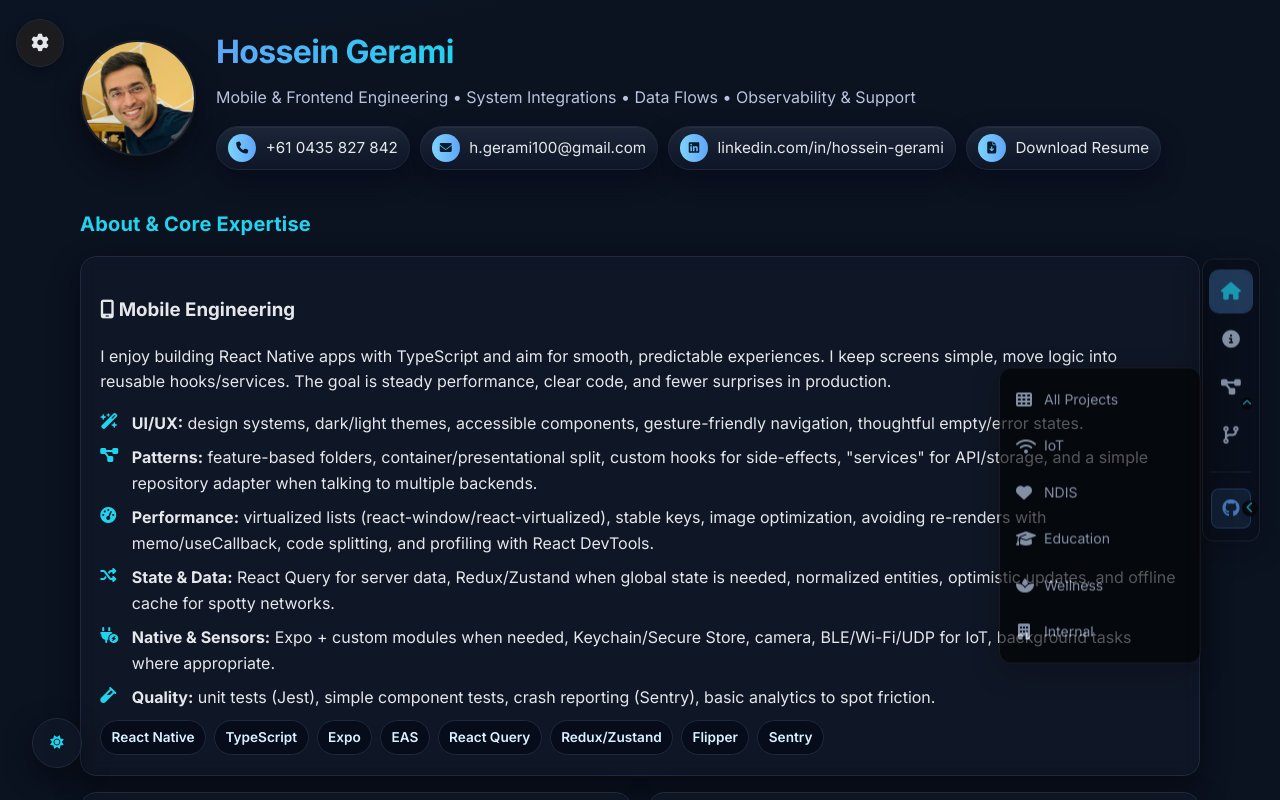
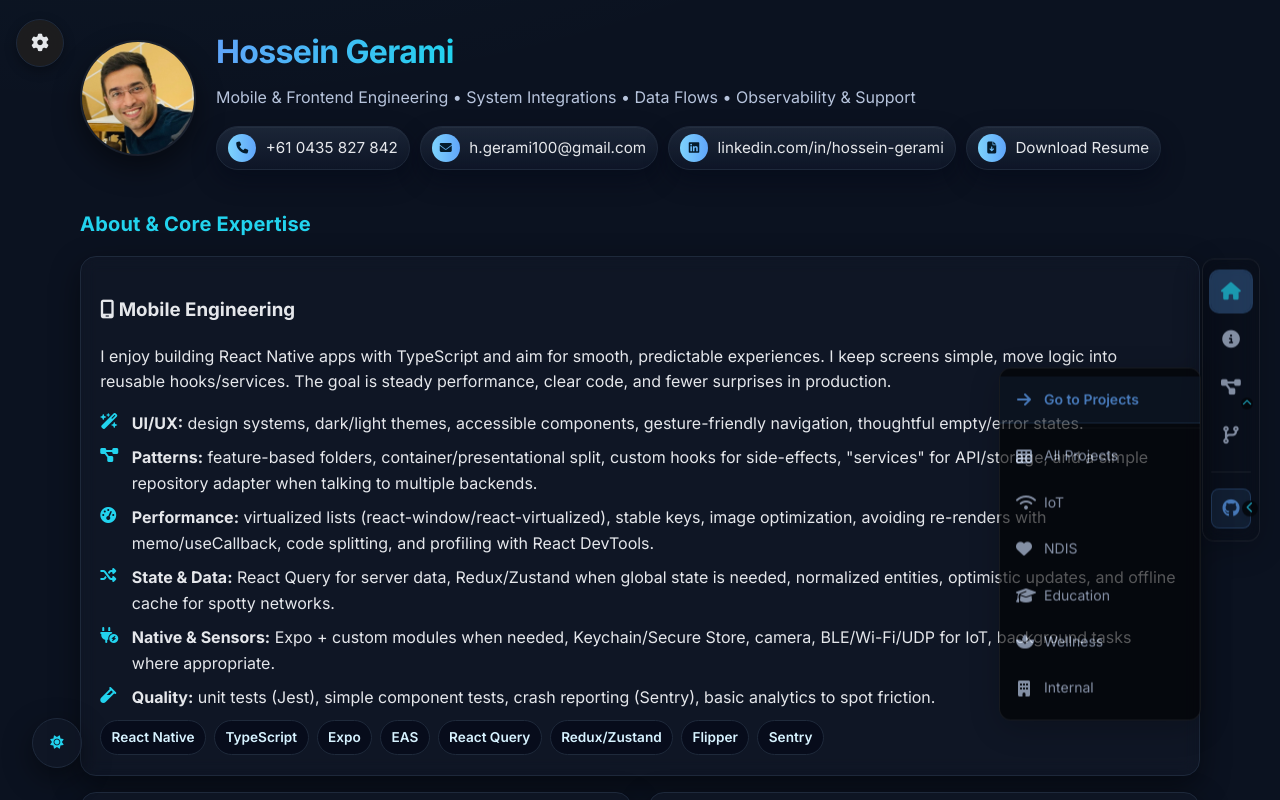
Before and after one commit to h-gerami/Portfolio, a Next.js app: page / in a window 1280 px wide. Both pictures are taken after a click on the button 1231 px from the left and 387 px from the top of the page. Shown: the top 800 px of the page. Built offline with nearby package versions, Linux system fonts and the light colour scheme; a web font is replaced by a local one.

Commit message:
Fix projects navigation scroll behavior
- Added 'Go to Projects' option in mega menu header
- Fixed scroll behavior for projects section
- Added click-outside handler to close mega menu
- Improved UX with clear navigation options
- Added visual separator in mega menu

```diff
--- a/src/app/globals.css
+++ b/src/app/globals.css
@@ -2498,6 +2498,28 @@ body.dark .floating-mega-menu {
   text-align: center;
 }
 
+.mega-menu-header {
+  background: rgba(96, 165, 250, 0.1) !important;
+  color: var(--brand-1) !important;
+  font-weight: 600;
+  border-bottom: 1px solid rgba(96, 165, 250, 0.2);
+}
+
+.mega-menu-header:hover {
+  background: rgba(96, 165, 250, 0.2) !important;
+  color: var(--brand-1) !important;
+}
+
+.mega-menu-divider {
+  height: 1px;
+  background: rgba(255, 255, 255, 0.1);
+  margin: 0.25rem 0;
+}
+
+body.dark .mega-menu-divider {
+  background: rgba(255, 255, 255, 0.05);
+}
+
 body.dark .mega-menu-item {
   color: var(--text-muted-dark);
 }
--- a/src/components/StickyNav.tsx
+++ b/src/components/StickyNav.tsx
@@ -27,8 +27,20 @@ const StickyNav = () => {
       setActiveSection(current);
     };
 
+    const handleClickOutside = (event: MouseEvent) => {
+      const target = event.target as HTMLElement;
+      if (!target.closest('.floating-nav-item-wrapper')) {
+        setIsProjectsMenuOpen(false);
+      }
+    };
+
     window.addEventListener('scroll', handleScroll);
-    return () => window.removeEventListener('scroll', handleScroll);
+    document.addEventListener('click', handleClickOutside);
+
+    return () => {
+      window.removeEventListener('scroll', handleScroll);
+      document.removeEventListener('click', handleClickOutside);
+    };
   }, []);
 
   const scrollToSection = (id: string) => {
@@ -97,7 +109,14 @@ const StickyNav = () => {
           return (
             <div key={item.id} className="floating-nav-item-wrapper">
               <button
-                onClick={() => item.hasMegaMenu ? toggleProjectsMenu() : scrollToSection(item.id)}
+                onClick={() => {
+                  if (item.hasMegaMenu) {
+                    // For projects, show mega menu
+                    toggleProjectsMenu();
+                  } else {
+                    scrollToSection(item.id);
+                  }
+                }}
                 className={`floating-nav-item ${isActive ? 'active' : ''} ${item.hasMegaMenu ? 'has-mega-menu' : ''}`}
                 title={item.label}
               >
@@ -119,6 +138,11 @@ const StickyNav = () => {
               {item.hasMegaMenu && isProjectsMenuOpen && (
                 <div className="floating-mega-menu">
                   <div className="mega-menu-content">
+                    <div className="mega-menu-item mega-menu-header" onClick={() => scrollToSection('projects')}>
+                      <i className="fas fa-arrow-right"></i>
+                      <span>Go to Projects</span>
+                    </div>
+                    <div className="mega-menu-divider"></div>
                     <div className="mega-menu-item" onClick={() => scrollToProjectCategory('all')}>
                       <i className="fas fa-th"></i>
                       <span>All Projects</span>
```
